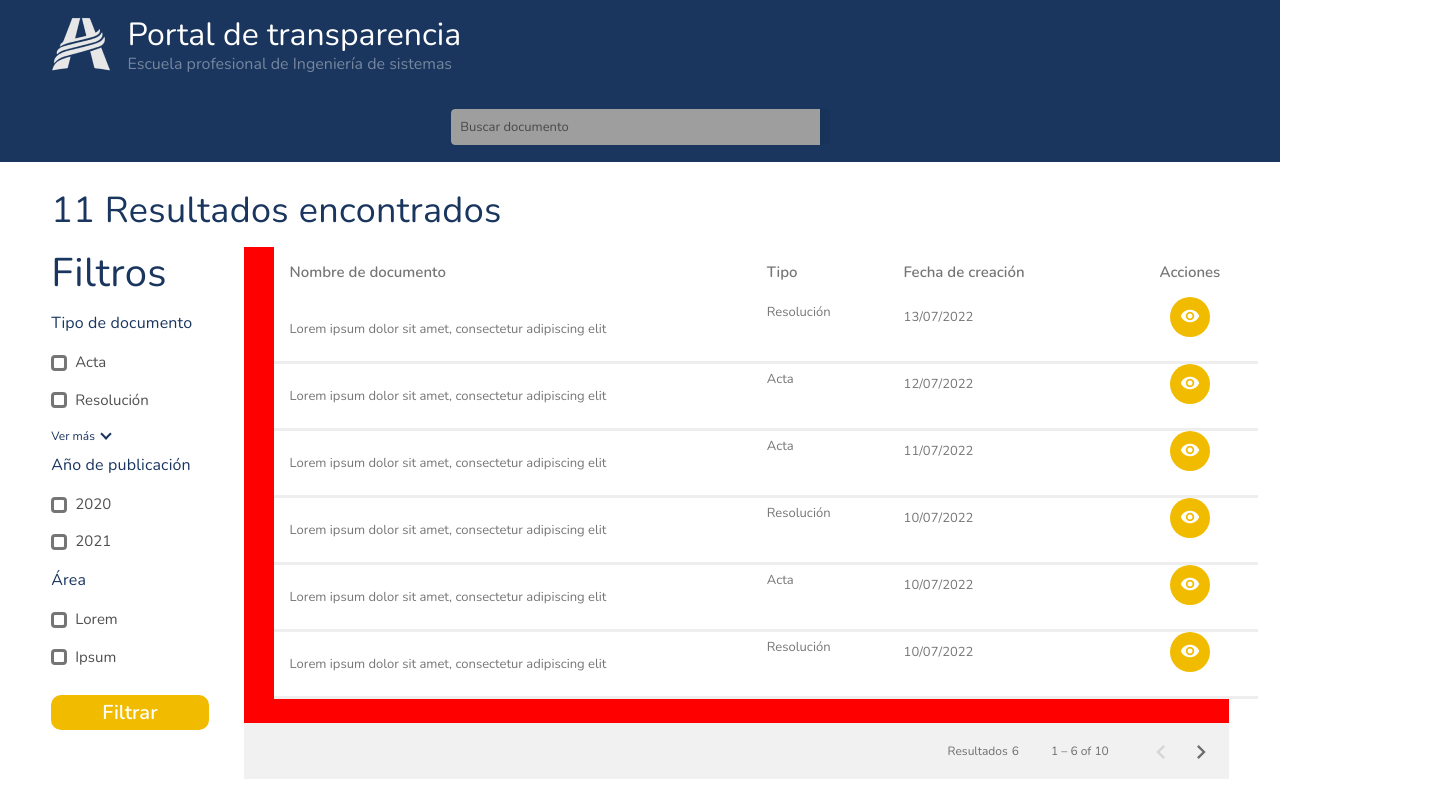
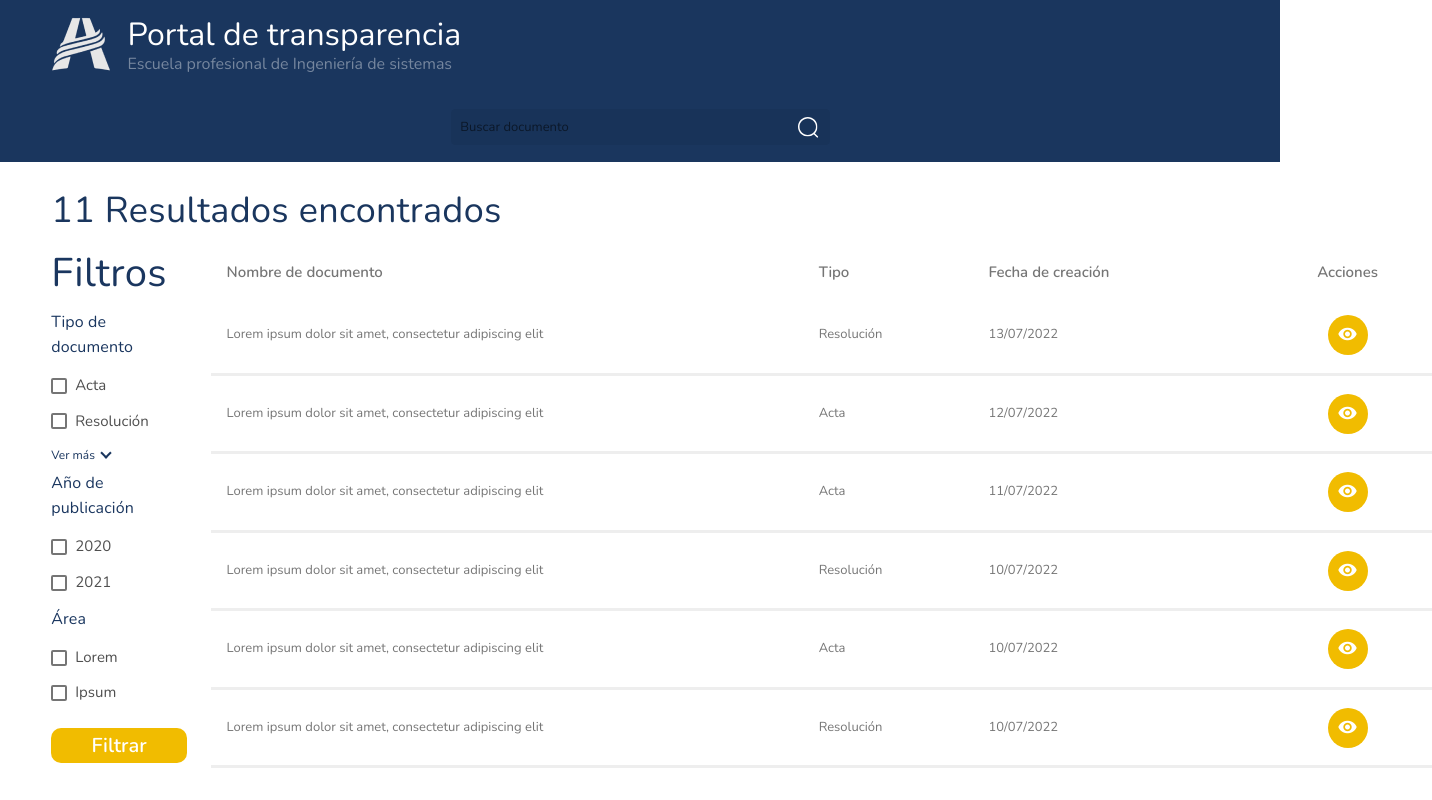
Before and after one commit to jorgemaquera/transparencia-upeu, an Angular app: page / in a window 1280 px wide. Shown: the top 800 px of the page, 1432 px wide, since content can reach past the window. Built offline with nearby package versions, Linux system fonts and the light colour scheme; grey boxes are pictures that could not be loaded.

Commit message:
fix: table styles

```diff
--- a/src/app/components/search/search.component.css
+++ b/src/app/components/search/search.component.css
@@ -43,8 +43,7 @@
   margin: 0 auto;
 
   border: none;
-  background: rgba(255, 255, 255, 0.14) url(/assets/svg/search.svg) no-repeat
-    center;
+  background: rgba(255, 255, 255, 0.14) url(/assets/svg/search.svg) no-repeat center;
   background-position: right center;
   background-origin: content-box;
   display: block;
@@ -67,6 +66,7 @@
 /* Body */
 .container {
   padding: 1% 4% 5% 4%;
+  width: 100vw;
 }
 
 .results {
@@ -93,6 +93,133 @@
   margin: 0;
 }
 
+.filter-checkbox {
+  font-size: 15px;
+  color: #4f4f4f;
+  margin: 3% 0%;
+}
+
+ul {
+  padding: 0;
+  margin: 5% 0;
+}
+
+li {
+  font-size: 14px;
+  margin-left: 0;
+  list-style-type: none;
+}
+
+.btn-view-more {
+  border: none;
+  background-color: inherit;
+  font-size: 12px;
+  cursor: pointer;
+  color: #1a365f;
+  margin: 0 0 5% 0;
+  padding: 0;
+}
+
+.arrow-down {
+  border: solid #1a365e;
+  border-width: 0 2px 2px 0;
+  display: inline-block;
+  padding: 3px;
+  margin: 0 0 1.8px 4px;
+  transform: rotate(45deg);
+  -webkit-transform: rotate(45deg);
+}
+
+.btn-apply-filters {
+  border-radius: 10px;
+  width: 100%;
+  height: 35px;
+  margin-top: 7%;
+  font-size: 20px;
+  color: #fff;
+}
+
+/* Table Styles */
+.docs-table {
+  width: 120%;
+  margin-left: 2%;
+}
+
+table {
+  width: 120%;
+}
+
+th {
+  color: #1a365e;
+  font-size: 15px;
+}
+
+tr {
+  font-size: 15px;
+  color: #000;
+}
+
+td {
+  vertical-align: middle;
+}
+
+.cell {
+  padding: 5% 0;
+}
+
+.mat-paginator {
+  width: 120%;
+  background-color: #fff !important;
+}
+
+.mat-header-cell {
+  border-bottom: transparent;
+}
+
+.mat-cell {
+  border-bottom: 3px solid #1a365f;
+}
+
+.mat-column-actions {
+  text-align: center;
+}
+
+mat-paginator {
+  background-color: rgba(255, 255, 255, .0);
+}
+/* Header Styles
+Search Input Styles
+.search-container {
+  background-color: #1a365e;
+  padding: 1.3% 4%;
+}
+
+.field {
+  margin: 0 auto;
+
+  border: none;
+  background: rgba(255, 255, 255, 0.14) url(/assets/svg/search.svg) no-repeat
+    center;
+  background-position: right center;
+  background-origin: content-box;
+  display: block;
+  font-size: 14px;
+  border-radius: 46px;
+  padding: 0 2%;
+
+  width: 379px;
+  height: 45px;
+
+  outline: none;
+
+  color: #fff;
+}
+
+.field::placeholder {
+  color: rgba(255, 255, 255, 0.4);
+}
+
+Filters Styles
 ::ng-deep .mat-checkbox-checked .mat-checkbox-background,
 .mat-checkbox-indeterminate .mat-checkbox-background {
   background-color: #f1bc00 !important;
@@ -161,12 +288,15 @@ li {
   color: #fff;
 }
 
-/* Table Styles */
+Table Styles
+.docs-table {
+  width: 100%;
+  margin-left: 2%;
+}
 
-.docs-table, table {
+table.mat-table {
   width: 100%;
-  margin-left: 3%;
-  background-color: red;
+  display: table;
 }
 
 th {
@@ -194,3 +324,9 @@ tr {
 .mat-column-actions {
   text-align: center;
 }
+
+.btn-view-doc {
+  justify-content: center;
+  display: flex;
+  justify-content: center;
+} */
--- a/src/app/components/search/search.component.html
+++ b/src/app/components/search/search.component.html
@@ -82,7 +82,7 @@
         <ng-container matColumnDef="actions">
           <th mat-header-cell *matHeaderCellDef>Acciones</th>
           <td mat-cell *matCellDef="let element">
-            <div *ngIf="element.actions.includes('view')">
+            <div *ngIf="element.actions.includes('view')" class="btn-view-doc">
               <button mat-mini-fab color="accent">
                 <mat-icon>visibility</mat-icon>
               </button>
```
Also changed, not shown: src/assets/svg/search.svg (added).
